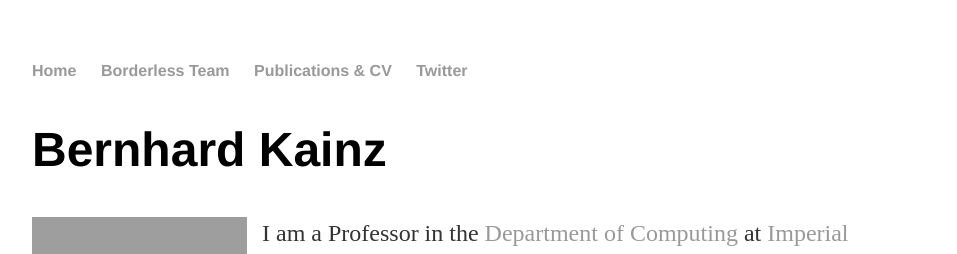
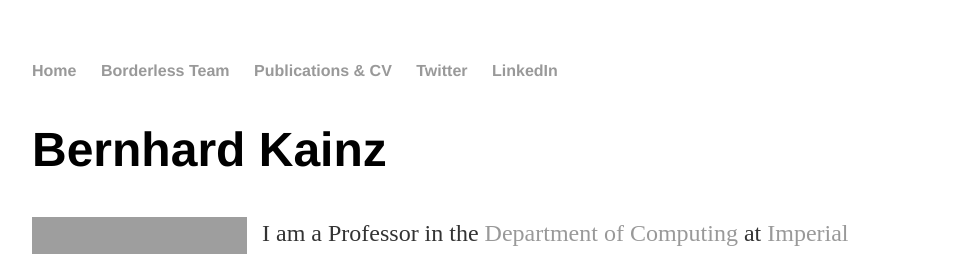
Before and after one commit to bkainz/bkainz.github.io, a Jekyll site: the page built from index.html, in a window 1280 px wide. Shown: the top 254 px of the page, without its empty margins (160-1117 px from the left). Built offline with Jekyll 4.4.1, drawn with Linux system fonts in a browser that asks for light colours; grey boxes are pictures that could not be loaded.

Commit message:
update team

```diff
--- a/_layouts/default.html
+++ b/_layouts/default.html
@@ -15,6 +15,8 @@
 <li><a href="/team">Borderless Team</a></li>
 <li><a href="/Publications">Publications &amp; CV</a></li>
 <li><a href="/twitter">Twitter</a></li>
+<li><a href="https://www.linkedin.com/in/bernhard-kainz-43514320/">LinkedIn</a></li>
+
 <!--<li><a href="/cv">CV</a></li>
 <li><a href="/blog">Blog</a></li>-->
 </ul>
```
